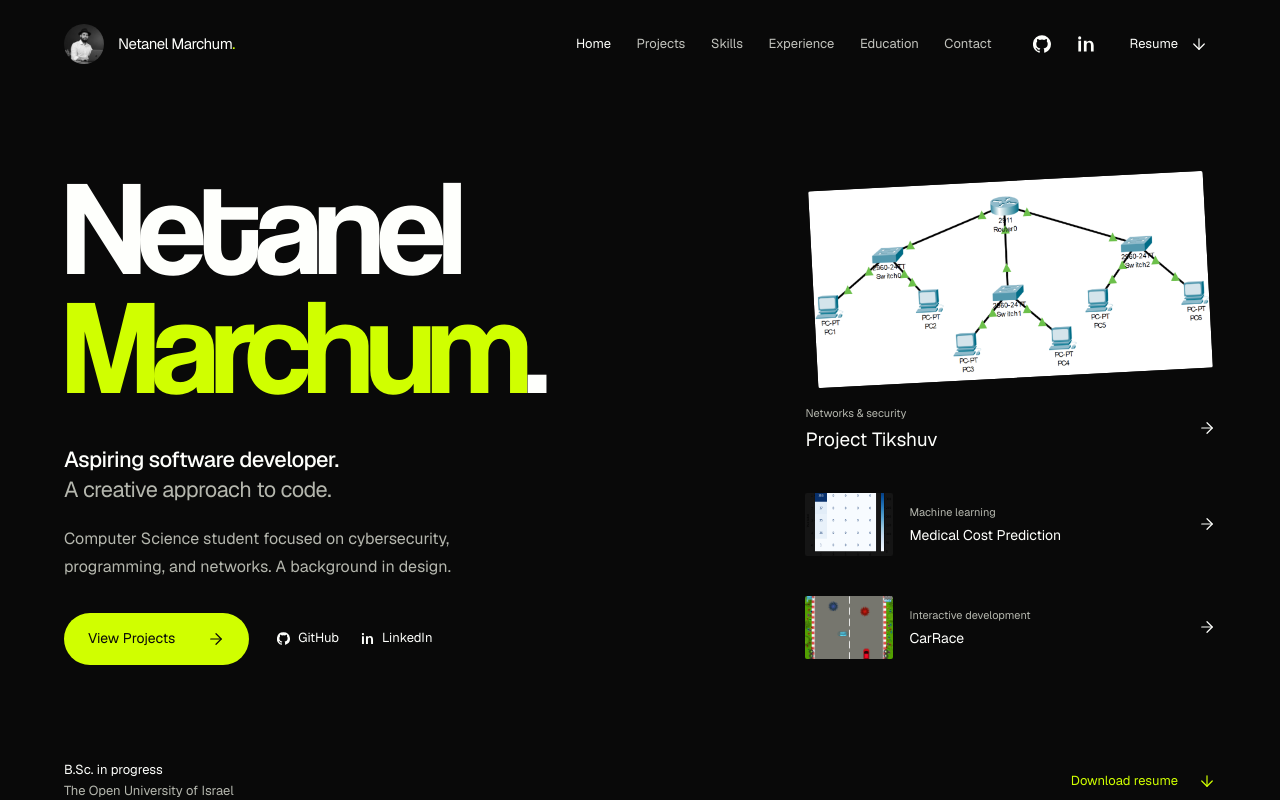
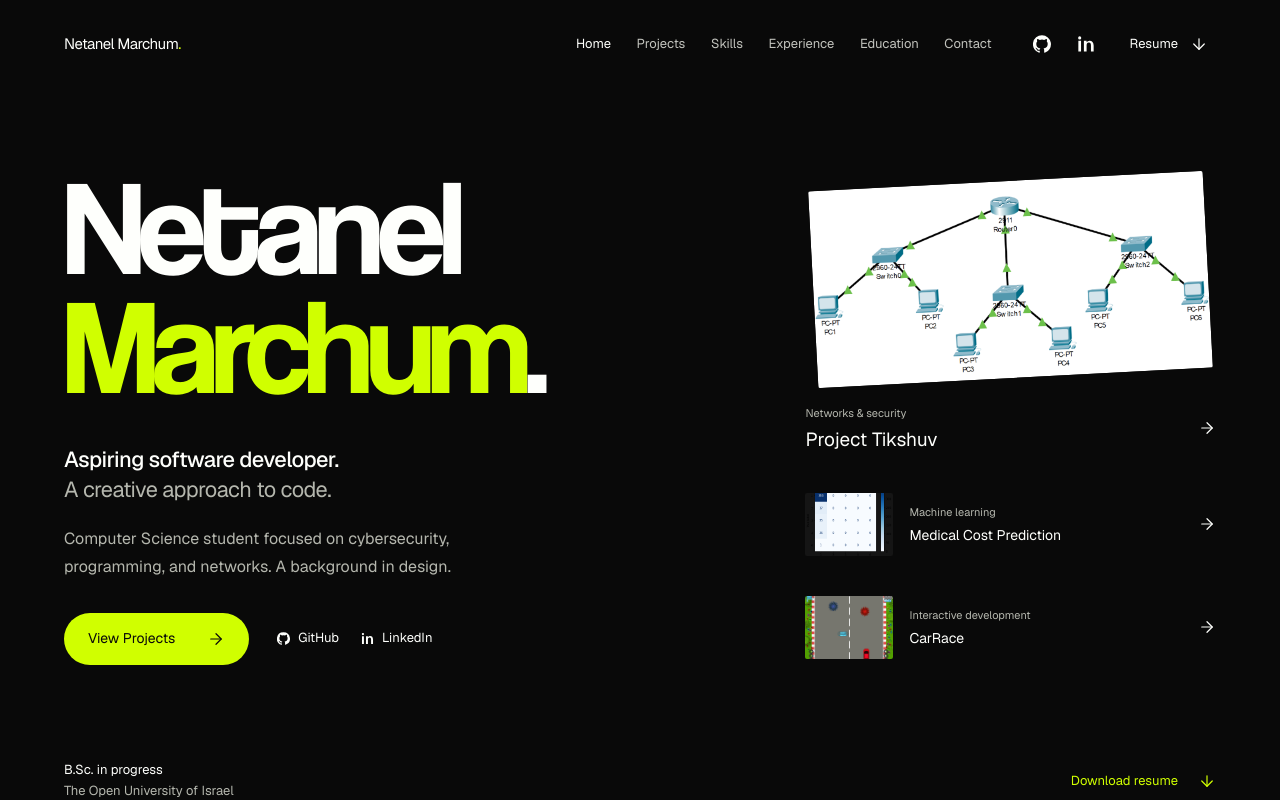
Before and after one commit to netanelMarchum/netanelMarchumCv, a React (Vite) app: page / in a window 1280 px wide. Shown: the top 800 px of the page. Built offline with nearby package versions, Linux system fonts and the light colour scheme; a web font is replaced by a local one.

Commit message:
Remove portrait from portfolio header

```diff
--- a/src/pages/HomePortfolio.jsx
+++ b/src/pages/HomePortfolio.jsx
@@ -122,7 +122,6 @@ export default function HomePortfolio() {
       <a className="hp-skip" href="#main-content">Skip to content</a>
       <header className="hp-header">
         <div className="hp-wrap hp-header-inner">
-          <img className="hp-sidebar-portrait" src="/netanel-developer-480.webp" alt="" width="720" height="720" decoding="async" />
           <a className="hp-wordmark" href="#top" onClick={selectSection}>Netanel Marchum<span>.</span></a>
           <nav className="hp-nav" aria-label="Primary navigation">{nav.map(([label, id]) => { const Icon = navIcons[id]; return <a key={id} href={`#${id}`} aria-current={active === id ? "location" : undefined} onClick={(event) => { setActive(id); selectSection(event); }}><Icon size={19} strokeWidth={1.6} aria-hidden="true" />{label}</a>; })}</nav>
           <div className="hp-nav-social"><SocialLinks /><a href={profile.resume} download>Resume <Arrow down /></a><a href={`mailto:${profile.email}`}>Email <Mail size={16} strokeWidth={1.6} aria-hidden="true" /></a></div>
```
